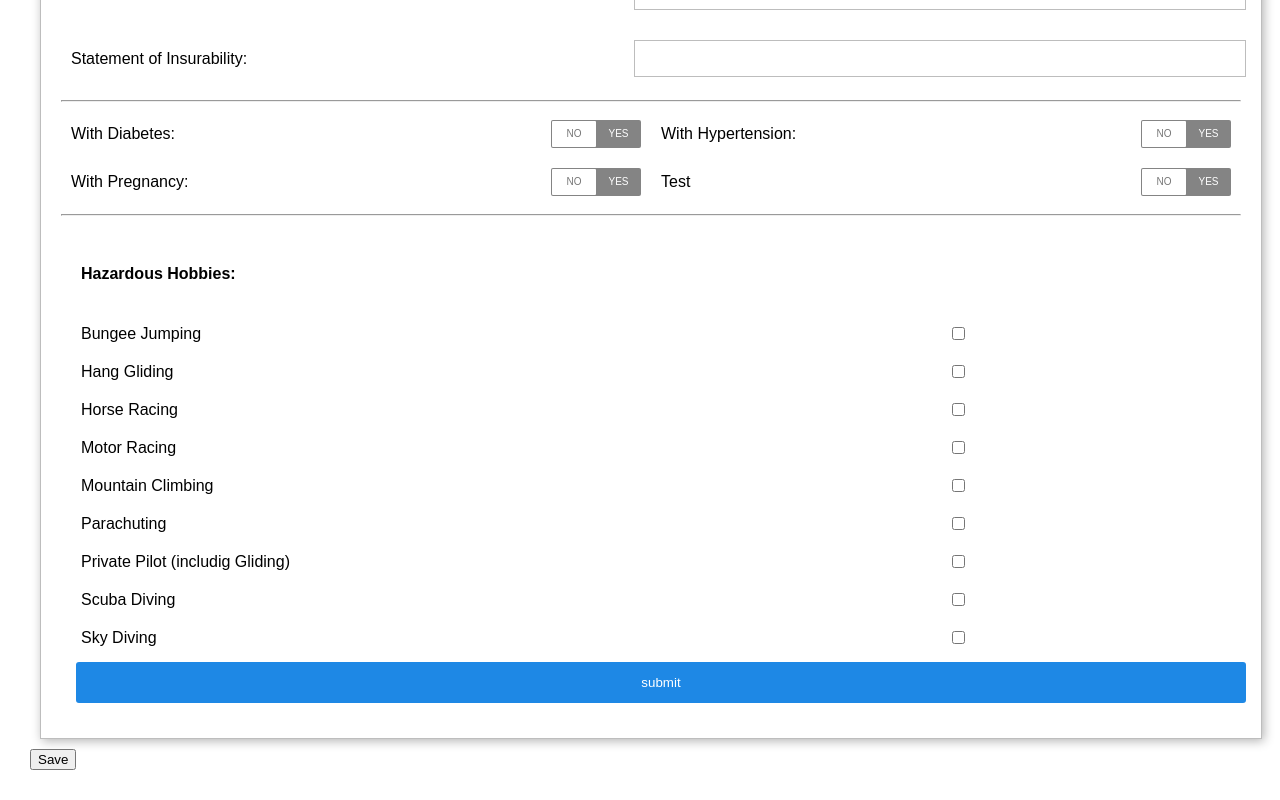
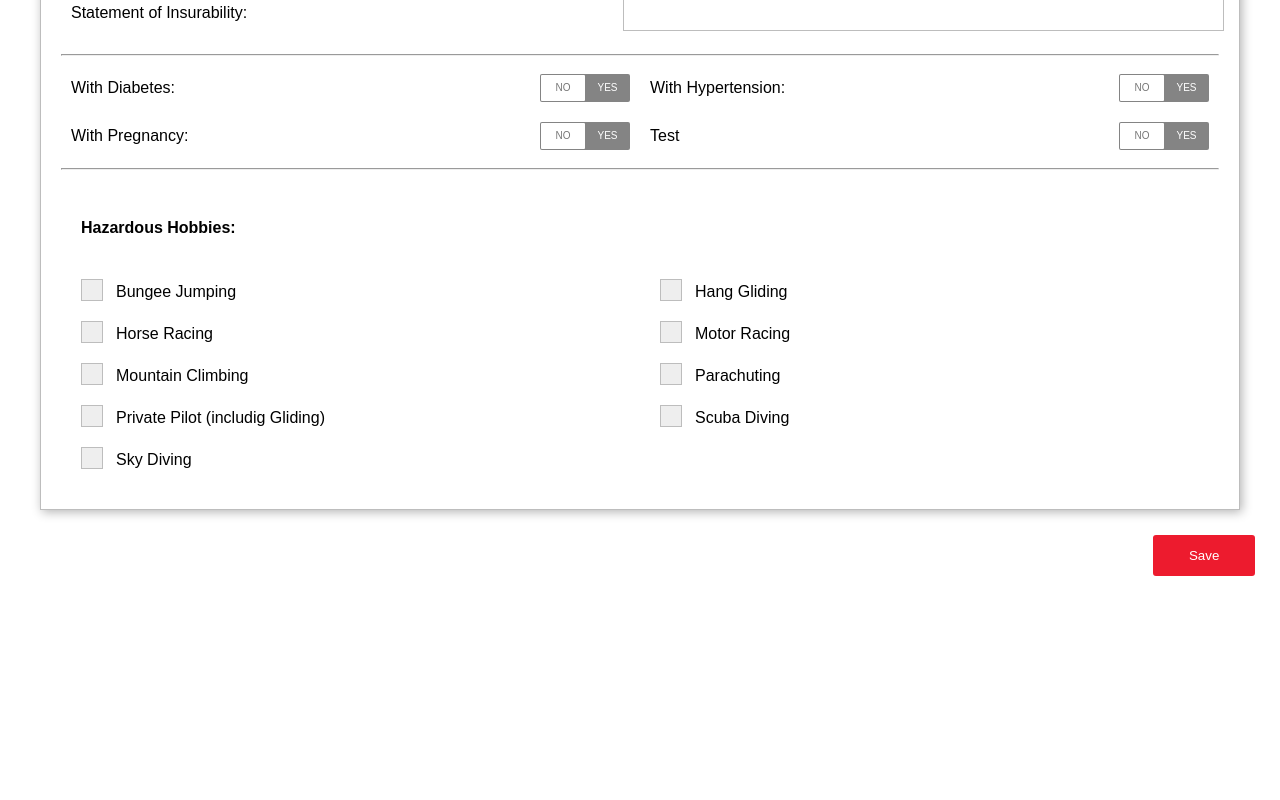
Before and after one commit to questronix/bpm-pl-ui, a React (Create React App) app: page / in a window 1280 px wide. Shown: the part 1483-2283 px from the top of the page. After the commit the page ends 2104 px from the top, so only its background shows below. Built offline with nearby package versions, Linux system fonts and the light colour scheme.

Commit message:
fix form ui responsiveness

```diff
--- a/src/modules/policy/component/Fatca.js
+++ b/src/modules/policy/component/Fatca.js
@@ -125,7 +125,9 @@ class Fatca extends Component {
     return (
       <div className="App">
         <form onSubmit={this.handleSubmit}>
-          <div className="flex-containter flex-wrap col xl-12">
+          <div>
+            <div className="flex-containter flex-wrap">
+              <div className="padding-10">
                 <div className="card col xl-12 l-12 m-12 s-12 xs-12 no-padding">
                   <div className="card-header bg-prulife">
                     <h3 className="font-white no margin">
@@ -157,7 +159,7 @@ class Fatca extends Component {
                         onChange={this.handleInputChange}
                         type="text" />
                     </div>
-                <hr/>
+                    <hr />
                     <div className="flex-container flex-wrap ">
                       <div class="can-toggle col xl-6 l-6 m-6 s-12 xs-12 can-toggle--size-small">
                         <input
@@ -202,7 +204,7 @@ class Fatca extends Component {
                         </label>
                       </div>
                     </div>
-                <hr/>
+                    <hr />
                     {/* <div>
                   <label>With Diabetes:</label>
                   <input className="input col"
@@ -256,27 +258,64 @@ class Fatca extends Component {
                     onChange={this.handleInputChange}
                     type="text" /> No
               </div> */}
-                <div className="col xl-12 flex f-justify-between flex-container flex-wrap f-center">
+                    <div className="col xl-12 flex-container flex-wrap">
                       <h4 className="col xl-12">Hazardous Hobbies:</h4><br />
-                  <label className="col xl-6">Bungee Jumping</label>
-                  <input className="input col xl-6 " name="hazardousHobbies" type="checkbox" />
-                  <label className="col xl-6">Hang Gliding</label>
-                  <input className="input col xl-6 " name="hazardousHobbies" type="checkbox" />
-                  <label className="col xl-6">Horse Racing</label>
-                  <input className="input col xl-6 " name="hazardousHobbies" type="checkbox" />
-                  <label className="col xl-6">Motor Racing</label>
-                  <input className="input col xl-6 " name="hazardousHobbies" type="checkbox" />
-                  <label className="col xl-6">Mountain Climbing</label>
-                  <input className="input col xl-6 " name="hazardousHobbies" type="checkbox" />
-                  <label className="col xl-6">Parachuting</label>
-                  <input className="input col xl-6 " name="hazardousHobbies" type="checkbox" />
-                  <label className="col xl-6">Private Pilot (includig Gliding)</label>
-                  <input className="input col xl-6 " name="hazardousHobbies" type="checkbox" />
-                  <label className="col xl-6">Scuba Diving</label>
-                  <input className="input col xl-6 " name="hazardousHobbies" type="checkbox" />
-                  <label className="col xl-6">Sky Diving</label>
-                  <input className="input col xl-6 " name="hazardousHobbies" type="checkbox" />
-                  <input className="btn primary col xl-12 " type="submit" value="submit" />
+                      <div className="col xl-6 flex">
+                        <label className="checkbox">Bungee Jumping
+                    <input className="" name="hazardousHobbies" type="checkbox" />
+                          <span className="checkmark"></span>
+                        </label>
+                      </div>
+                      <div className="col xl-6 flex">
+                        <label className="checkbox">Hang Gliding
+                    <input className="" name="hazardousHobbies" type="checkbox" />
+                          <span className="checkmark"></span>
+                        </label>
+                      </div>
+                      <div className="col xl-6 flex">
+                        <label className="checkbox">Horse Racing
+                    <input className="" name="hazardousHobbies" type="checkbox" />
+                          <span className="checkmark"></span>
+                        </label>
+                      </div>
+                      <div className="col xl-6 flex">
+                        <label className="checkbox">Motor Racing
+                    <input className="" name="hazardousHobbies" type="checkbox" />
+                          <span className="checkmark"></span>
+                        </label>
+                      </div>
+                      <div className="col xl-6 flex">
+                        <label className="checkbox">Mountain Climbing
+                    <input className="" name="hazardousHobbies" type="checkbox" />
+                          <span className="checkmark"></span>
+                        </label>
+                      </div>
+                      <div className="col xl-6 flex">
+                        <label className="checkbox">Parachuting
+                    <input className="" name="hazardousHobbies" type="checkbox" />
+                          <span className="checkmark"></span>
+                        </label>
+                      </div>
+                      <div className="col xl-6 flex">
+                        <label className="checkbox">Private Pilot (includig Gliding)
+                    <input className="" name="hazardousHobbies" type="checkbox" />
+                          <span className="checkmark"></span>
+                        </label>
+                      </div>
+                      <div className="col xl-6 flex">
+                        <label className="checkbox">Scuba Diving
+                    <input className="" name="hazardousHobbies" type="checkbox" />
+                          <span className="checkmark"></span>
+                        </label>
+                      </div>
+                      <div className="col xl-6 flex">
+                        <label className="checkbox">Sky Diving
+                    <input className="" name="hazardousHobbies" type="checkbox" />
+                          <span className="checkmark"></span>
+                        </label>
+                      </div>
+                    </div>
+                  </div>
                 </div>
               </div>
             </div>
--- a/src/modules/policy/component/Policy.js
+++ b/src/modules/policy/component/Policy.js
@@ -157,15 +157,14 @@ class Policy extends Component {
     return (
       <div>
         <SearchPolicyForm />
-        <hr/>
         <PolicyInformation policy={policy} />
-        <hr />
         <Transaction
           transactionCheckList={this.state.transactionCheckList}
           onTransactionChange={this.handleTransactionChange} />
-        <hr />
         <Fatca />
-        <input type="button" value="Save" />
+        <div className="col xl-12  flex f-end">
+        <input className="btn prulife col xl-1" type="button" value="Save" />
+        </div>
       </div>
     );
 
--- a/src/modules/policy/component/Transaction.js
+++ b/src/modules/policy/component/Transaction.js
@@ -14,7 +14,7 @@ class Transaction extends Component {
     const transactionCheckList = this.props.transactionCheckList
       .map((item, i) => {
         return <div className="col xl-12" key={i}>
-          <label className="container">{item.label}
+          <label className="checkbox">{item.label}
             <input
               key={item.id}
               name={item.id}
--- a/src/override.css
+++ b/src/override.css
@@ -146,6 +146,14 @@ body, html {
   margin: 5px;
   cursor: pointer;
   border-radius: 3px; }
+  .btn.prulife {
+    background-color: #ED1B2E;
+    color: #fff;
+    border: solid 3px #ED1B2E; }
+    .btn.prulife:hover {
+      background-color: #fff;
+      color: #ED1B2E;
+      box-shadow: 2px 2px 10px rgba(0, 0, 0, 0.3); }
   .btn.primary {
     background-color: #1e88e5;
     color: #fff;
@@ -674,6 +682,9 @@ select {
     border: solid 1px #bdbdbd;
     color: #2b2b2b;
     box-shadow: none; }
+
+.padding-10 {
+  padding: 10px; }
 
 .invisible {
   visibility: hidden; }
@@ -1398,7 +1409,7 @@ body {
   border-top: none; }
 
 /* The container */
-.container {
+.checkbox {
   display: block;
   position: relative;
   padding-left: 35px;
@@ -1414,7 +1425,7 @@ body {
   /* Standard syntax */ }
 
 /* Hide the browser's default checkbox */
-.container input {
+.checkbox input {
   position: absolute;
   opacity: 0;
   cursor: pointer; }
@@ -1431,12 +1442,12 @@ body {
   transition: .3s ease-in-out; }
 
 /* On mouse-over, add a grey background color */
-.container:hover input ~ .checkmark {
+.checkbox:hover input ~ .checkmark {
   background-color: #fff;
   border-color: #ED1B2E; }
 
 /* When the checkbox is checked, add a blue background */
-.container input:checked ~ .checkmark {
+.checkbox input:checked ~ .checkmark {
   background-color: #ED1B2E;
   border: solid 1px #ED1B2E; }
 
@@ -1447,11 +1458,11 @@ body {
   display: none; }
 
 /* Show the checkmark when checked */
-.container input:checked ~ .checkmark:after {
+.checkbox input:checked ~ .checkmark:after {
   display: block; }
 
 /* Style the checkmark/indicator */
-.container .checkmark:after {
+.checkbox .checkmark:after {
   left: 7px;
   top: 4px;
   width: 4px;
```
Lines whose indentation alone changed are shown as unchanged.
